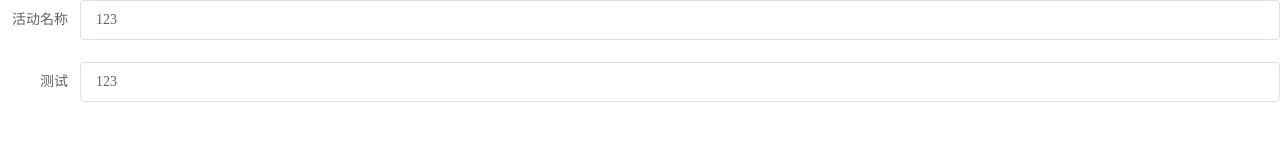
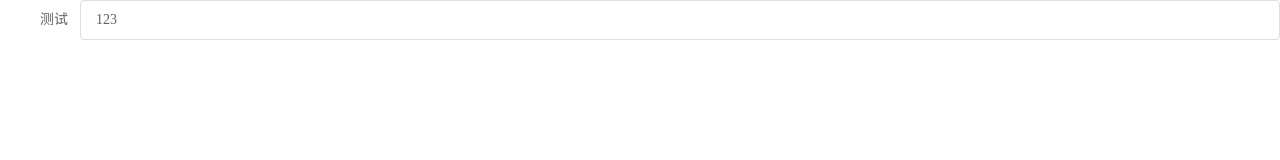
Before and after one commit to aimeiyijia/el-form-plus, a Vue app: page / in a window 1280 px wide. Shown: the top 160 px of the page. Built offline with nearby package versions, Linux system fonts and the light colour scheme.

Commit message:
调整v-model实现方式

```diff
--- a/src/components/form.tsx
+++ b/src/components/form.tsx
@@ -36,20 +36,18 @@ export default class ElTableTs extends Vue {
         console.log(itemProp, '单项配置')
         console.log(o.filed, '单项')
 
-        return (<el-form-item props={itemProp}>
-          {/* <el-input vModel_trim={inputValue}/> */}
-          <el-input value={model.name}
-            on-input={(val: any) => model.name = val.trim()}></el-input>
-        </el-form-item>)
+        return (
+          <el-form-item {...{ props: itemProp }}>
+            <el-input
+              value={model[o.filed]}
+              on-input={(val: any) => model[o.filed] = val} />
+          </el-form-item>)
       })
     }
 
     return (
-      <el-form ref="form" props={{ model: this.model }} label-width="80px">
-        <el-form-item label="活动名称">
-          <el-input vModel_trim={model.name}></el-input>
-        </el-form-item>
-        {...renderFormItem()}
+      <el-form ref="form" model={this.model} label-width="80px">
+        {renderFormItem()}
       </el-form>
     )
   }
```
